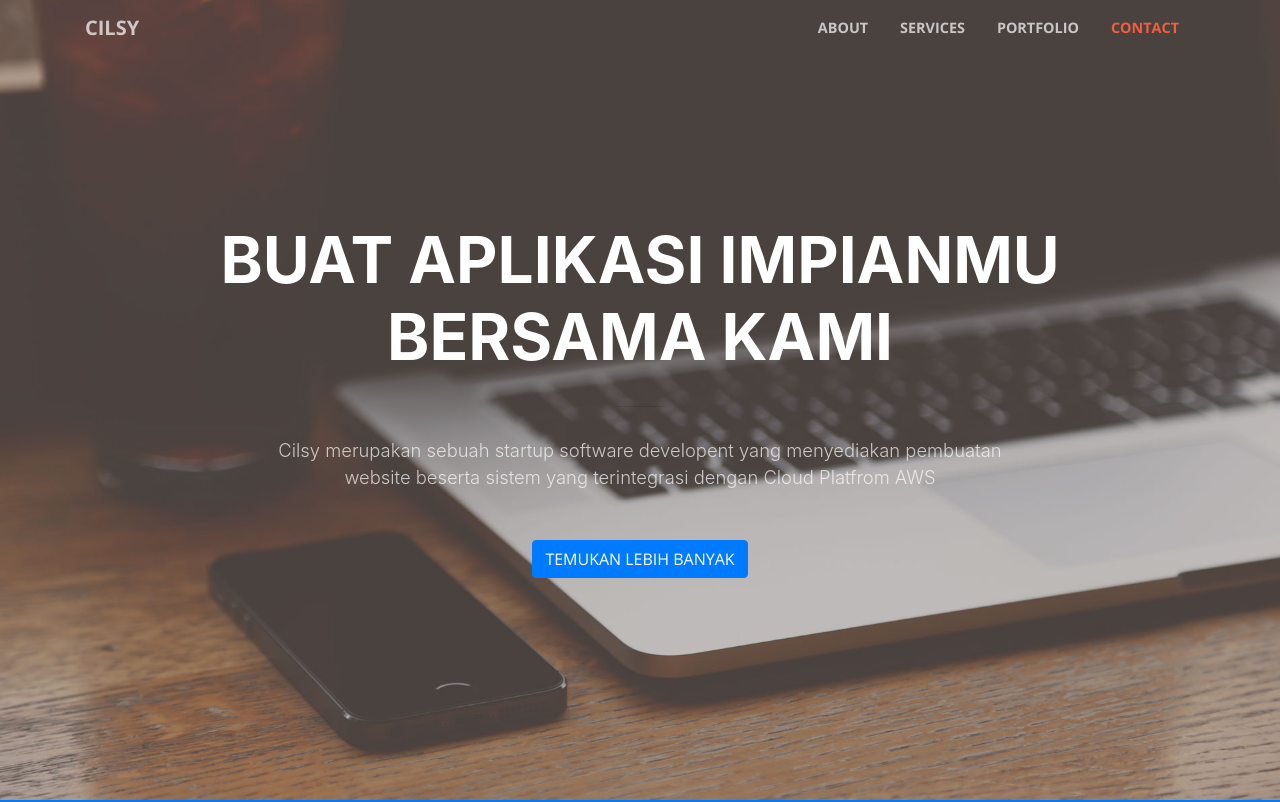
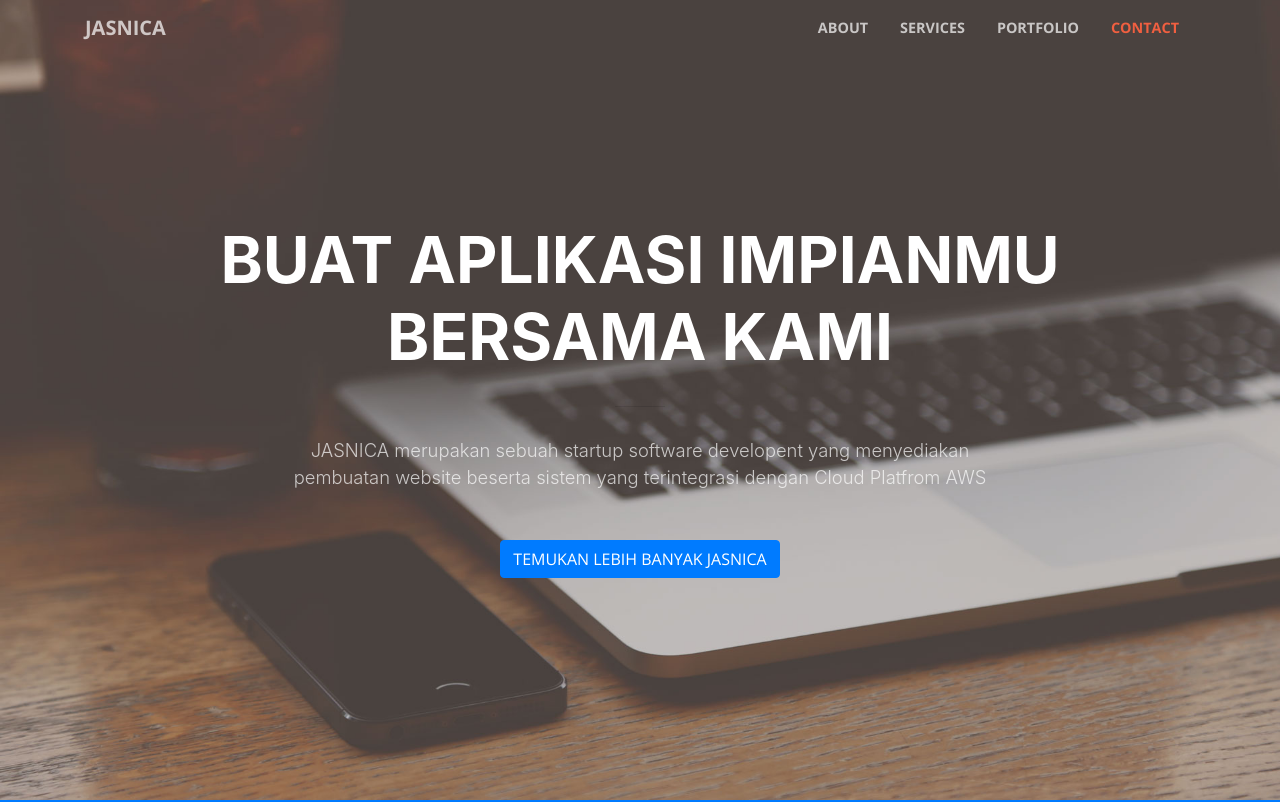
Before and after one commit to Jasnicahuang/bp-landing-page, a website with bundled scripts: page index.html in a window 1280 px wide. Shown: the top 802 px of the page. Built offline with nearby package versions, Linux system fonts and the light colour scheme.

Commit message:
Change into Jasnica

```diff
--- a/index.html
+++ b/index.html
@@ -31,7 +31,7 @@
   <!-- Navigation -->
   <nav class="navbar navbar-expand-lg navbar-light fixed-top" id="mainNav">
     <div class="container">
-      <a class="navbar-brand js-scroll-trigger" href="#page-top">CILSY</a>
+      <a class="navbar-brand js-scroll-trigger" href="#page-top">JASNICA</a>
       <button class="navbar-toggler navbar-toggler-right" type="button" data-toggle="collapse" data-target="#navbarResponsive" aria-controls="navbarResponsive" aria-expanded="false" aria-label="Toggle navigation">
         <span class="navbar-toggler-icon"></span>
       </button>
@@ -64,8 +64,8 @@
           <hr>
         </div>
         <div class="col-lg-8 mx-auto">
-          <p class="text-faded mb-5">Cilsy merupakan sebuah startup software developent yang menyediakan pembuatan website beserta sistem yang terintegrasi dengan Cloud Platfrom AWS</p>
-          <a class="btn btn-primary btn-xl js-scroll-trigger" href="#about">Temukan Lebih Banyak </a>
+          <p class="text-faded mb-5">JASNICA merupakan sebuah startup software developent yang menyediakan pembuatan website beserta sistem yang terintegrasi dengan Cloud Platfrom AWS</p>
+          <a class="btn btn-primary btn-xl js-scroll-trigger" href="#about">Temukan Lebih Banyak JASNICA </a>
         </div>
       </div>
     </div>
```
